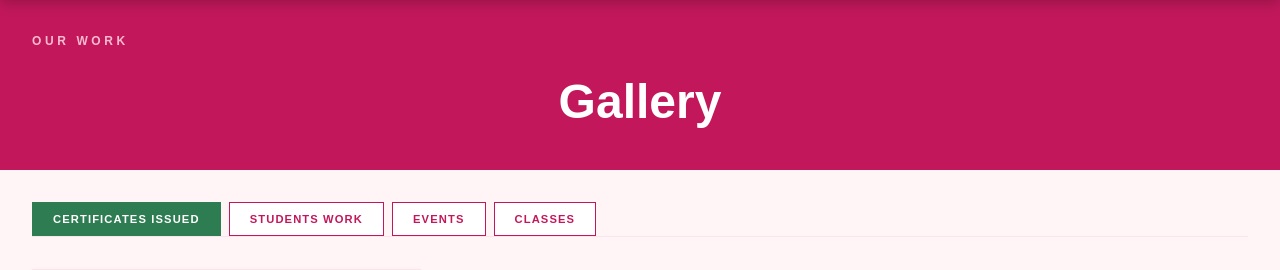
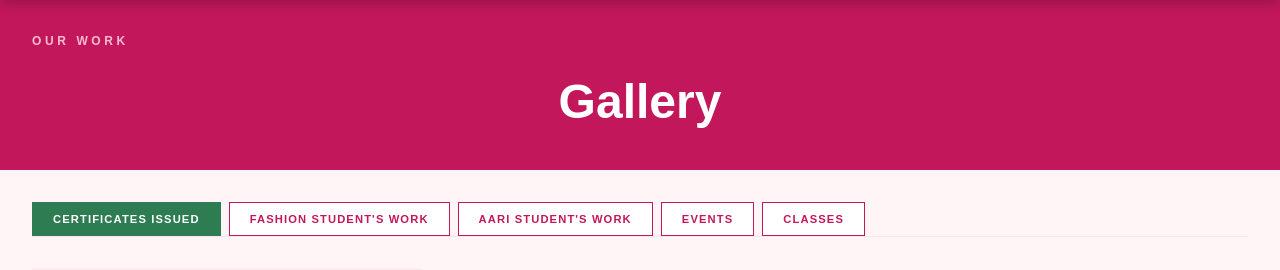
Before and after one commit to me03ashwath/srissnehidi-website, a Django app: page /gallery/ in a window 1280 px wide. Shown: the part 64-334 px from the top of the page. Run offline with Django 5.2, Linux system fonts and the light colour scheme; tables that the repository leaves empty hold one stand-in row (values such as "Sample post").

Commit message:
Added two more gallery tabs

```diff
--- a/core/models.py
+++ b/core/models.py
@@ -26,7 +26,8 @@ class Testimonial(models.Model):
 class GalleryItem(models.Model):
     CATEGORY_CHOICES = [
         ('certificates', 'Certificates Issued'),
-        ('students_work', 'Students Work'),
+        ('fashion_work', "Fashion Student's Work"),
+        ('aari_work', "Aari Student's Work"),
         ('events', 'Events'),
         ('classes', 'Classes'),
     ]
--- a/core/views.py
+++ b/core/views.py
@@ -65,7 +65,8 @@ def gallery(request):
 
     gallery_dict = {
         "certificates": [],
-        "students_work": [],
+        "fashion_work": [],
+        "aari_work": [],
         "events": [],
         "classes": [],
     }
--- a/static/css/main.css
+++ b/static/css/main.css
@@ -1252,6 +1252,18 @@ font-size: 1.875rem;
   background-color: #fce4ec;
 }
 
+.gallery-media-4x3 {
+  aspect-ratio: 4 / 3;
+  overflow: hidden;
+  background-color: #fce4ec;
+}
+
+.gallery-media-3x4 {
+  aspect-ratio: 3 / 4;
+  overflow: hidden;
+  background-color: #fce4ec;
+}
+
 .gallery-media-vid {
   aspect-ratio: 16 / 9;
   background-color: #000;
--- a/templates/gallery.html
+++ b/templates/gallery.html
@@ -18,7 +18,8 @@
     <!-- Tab Bar -->
     <div class="gallery-tabs">
       <button id="tab-certificates"  class="gallery-tab active" onclick="showTab('certificates')">Certificates Issued</button>
-      <button id="tab-students_work" class="gallery-tab"        onclick="showTab('students_work')">Students Work</button>
+      <button id="tab-fashion_work"  class="gallery-tab"        onclick="showTab('fashion_work')">Fashion Student's Work</button>
+      <button id="tab-aari_work"     class="gallery-tab"        onclick="showTab('aari_work')">Aari Student's Work</button>
       <button id="tab-events"        class="gallery-tab"        onclick="showTab('events')">Events</button>
       <button id="tab-classes"       class="gallery-tab"        onclick="showTab('classes')">Classes</button>
     </div>
@@ -53,14 +54,14 @@
       {% endif %}
     </div>
 
-    <!-- Tab: Students Work -->
-    <div id="content-students_work" class="tab-content" style="display:none;">
-      {% if gallery.students_work %}
+    <!-- Tab: Fashion Student's Work -->
+    <div id="content-fashion_work" class="tab-content" style="display:none;">
+      {% if gallery.fashion_work %}
       <div class="gallery-grid">
-        {% for item in gallery.students_work %}
+        {% for item in gallery.fashion_work %}
         <div class="gallery-card">
           {% if item.media_type == 'image' and item.image %}
-            <div class="gallery-media-sq">
+            <div class="gallery-media-4x3">
               <img src="{{ item.image.url }}" alt="{{ item.title }}" class="gallery-img">
             </div>
           {% elif item.media_type == 'video' and item.embed_url %}
@@ -77,7 +78,35 @@
         {% endfor %}
       </div>
       {% else %}
-      <div class="gallery-empty">No student work posted yet.</div>
+      <div class="gallery-empty">No fashion student work posted yet.</div>
+      {% endif %}
+    </div>
+
+    <!-- Tab: Aari Student's Work -->
+    <div id="content-aari_work" class="tab-content" style="display:none;">
+      {% if gallery.aari_work %}
+      <div class="gallery-grid">
+        {% for item in gallery.aari_work %}
+        <div class="gallery-card">
+          {% if item.media_type == 'image' and item.image %}
+            <div class="gallery-media-3x4">
+              <img src="{{ item.image.url }}" alt="{{ item.title }}" class="gallery-img">
+            </div>
+          {% elif item.media_type == 'video' and item.embed_url %}
+            <div class="gallery-media-vid">
+              <iframe src="{{ item.embed_url }}" frameborder="0"
+                      allow="accelerometer; autoplay; clipboard-write; encrypted-media; gyroscope; picture-in-picture"
+                      allowfullscreen title="{{ item.title }}"></iframe>
+            </div>
+          {% else %}
+            <div class="gallery-media-unavailable">Media unavailable</div>
+          {% endif %}
+          {% if item.caption %}<div class="gallery-caption">{{ item.caption }}</div>{% endif %}
+        </div>
+        {% endfor %}
+      </div>
+      {% else %}
+      <div class="gallery-empty">No aari student work posted yet.</div>
       {% endif %}
     </div>
 
@@ -141,7 +170,7 @@
 </section>
 
 <script>
-  var TABS = ['certificates', 'students_work', 'events', 'classes'];
+  var TABS = ['certificates', 'fashion_work', 'aari_work', 'events', 'classes'];
 
   function showTab(activeId) {
     TABS.forEach(function(id) {
```
Also changed, not shown: core/migrations/0003_alter_galleryitem_category.py (added).
